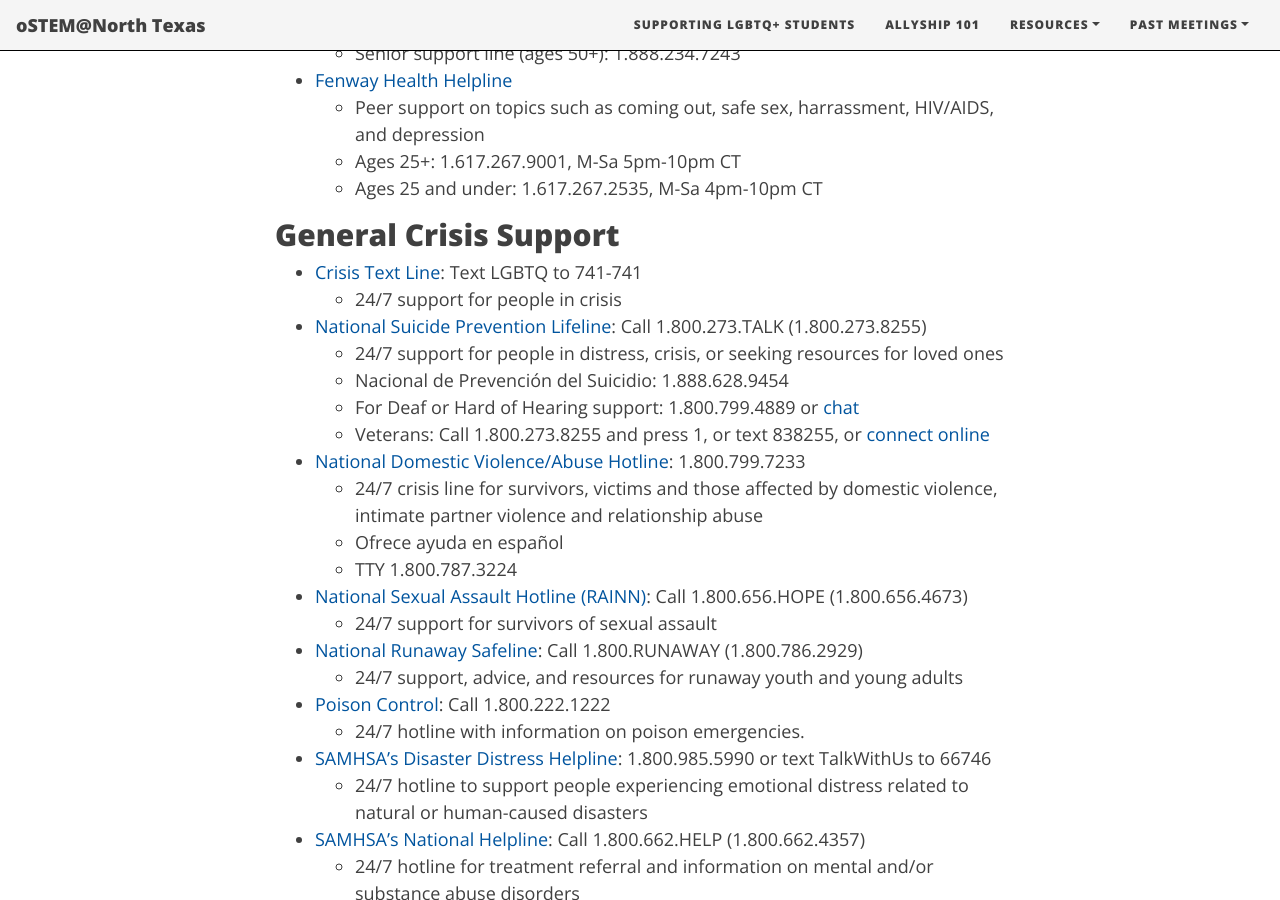
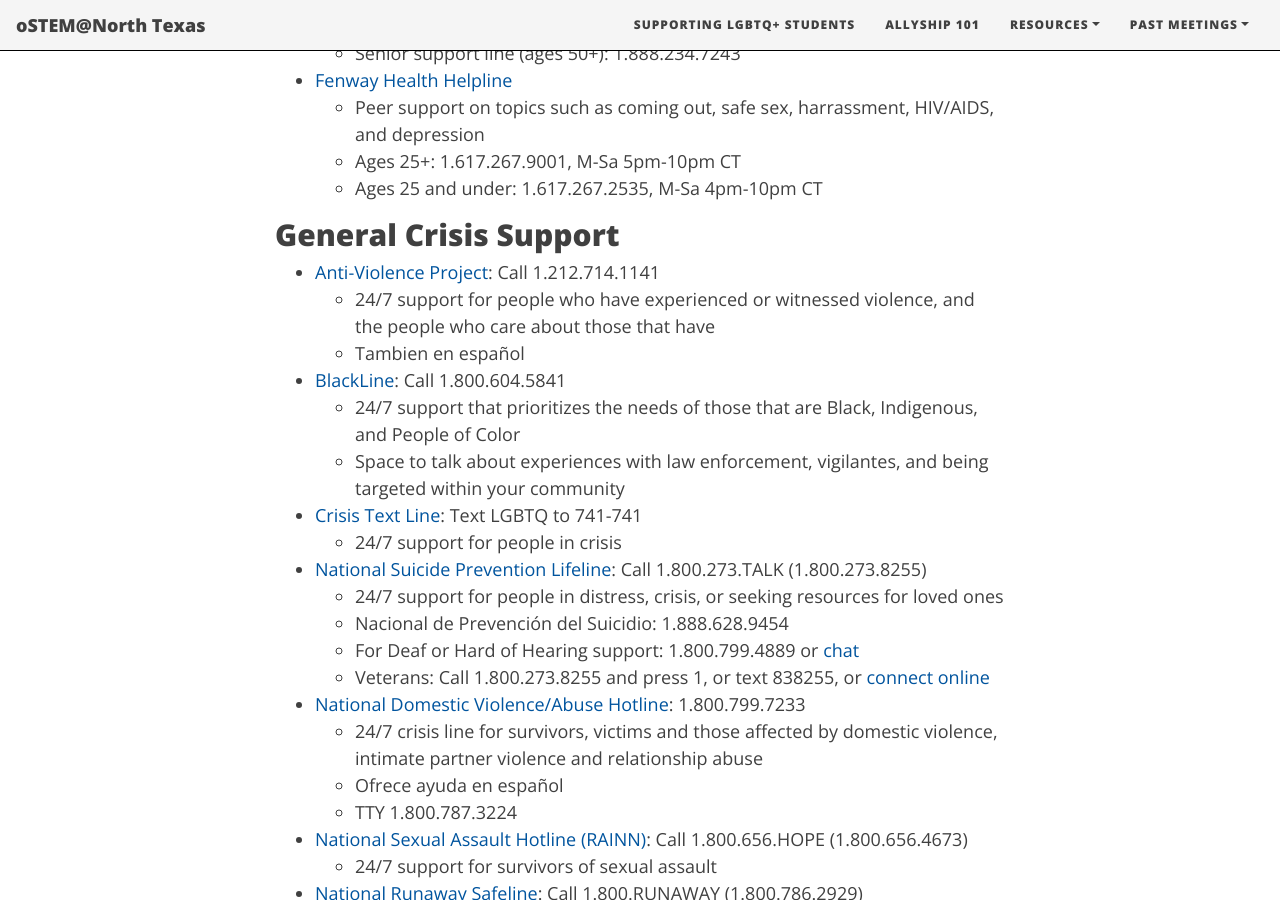
Before and after one commit to ostemnorthtexas/site, a Jekyll site: the page built from pages/crisis-resources.md, in a window 1280 px wide and 900 px high, scrolled down 753 px. Built offline with Jekyll 4.4.1, drawn with Linux system fonts in a browser that asks for light colours; nearby versions of some CDN libraries; some of the changed text lies outside the part shown.

Commit message:
Add resources

```diff
--- a/pages/crisis-resources.md
+++ b/pages/crisis-resources.md
@@ -34,6 +34,18 @@
 
 
 ## General Crisis Support
+- [Anti-Violence Project](https://avp.org/get-help/call-our-hotline/):
+Call 1.212.714.1141
+    - 24/7 support for people who have experienced or witnessed violence, and
+    the people who care about those that have
+    - Tambien en español
+
+- [BlackLine](https://www.callblackline.com/): Call 1.800.604.5841
+    - 24/7 support that prioritizes the needs of those that are Black,
+    Indigenous, and People of Color
+    - Space to talk about experiences with law enforcement, vigilantes, and
+    being targeted within your community
+
 - [Crisis Text Line](https://www.crisistextline.org/): Text LGBTQ to 741-741
     - 24/7 support for people in crisis
 
@@ -107,13 +119,19 @@
     - Website for finding local free or affordable counseling
 - [Aunt Bertha](https://www.auntbertha.com/)
     - Website for finding free or reduced cost services
+- [Inclusive Therapists](https://www.inclusivetherapists.com/)
+    - Website for finding therapists that affirm all people
+- [National Queer and Trans Therapists of Color Network](https://www.nqttcn.com/)
+    - Web directory of therapists and resources dedicated to the mental health
+    of queer and trans people of color
 - [Woebot](https://woebot.io/)
     - Free app used for cognitive behavioral therapy
 - [Calm Harm](https://calmharm.co.uk/)
     - Free app with alternate activities to self-harm
 - What's Up? - A Mental Health App
     - Free app for coping with anxiety, depression, and stress
-    - [Apple](https://apps.apple.com/us/app/id968251160?mt=8) [Google Play](https://play.google.com/store/apps/details?id=com.jacksontempra.apps.whatsup&hl=en_US)
+    - [Apple](https://apps.apple.com/us/app/id968251160?mt=8)
+    [Google Play](https://play.google.com/store/apps/details?id=com.jacksontempra.apps.whatsup&hl=en_US)
 - [MyPlan](https://www.myplanapp.org/home)
     - Free app for safety planning for relationship abuse
 - [My3](https://my3app.org/)
```
Also changed, not shown: pages/allyship.md (+1 -0 lines).
